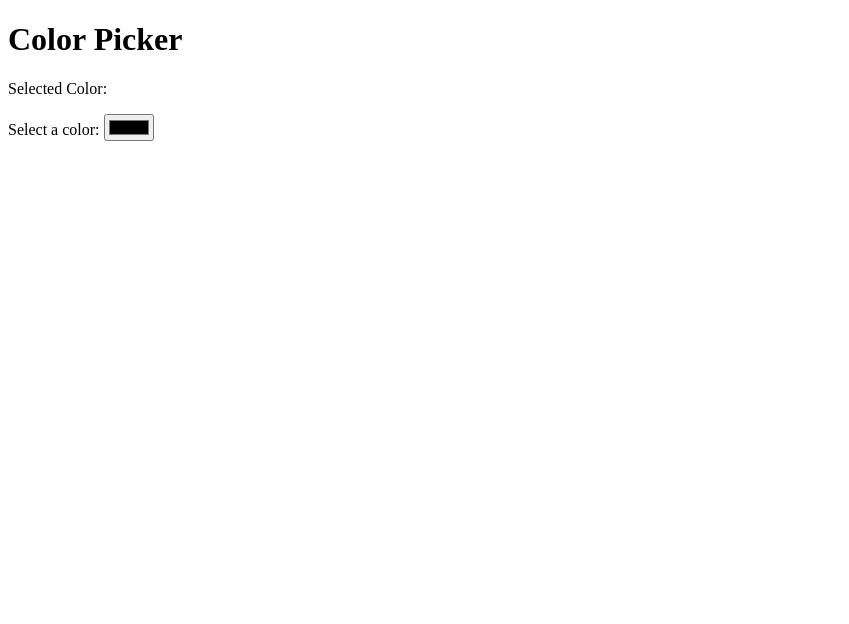
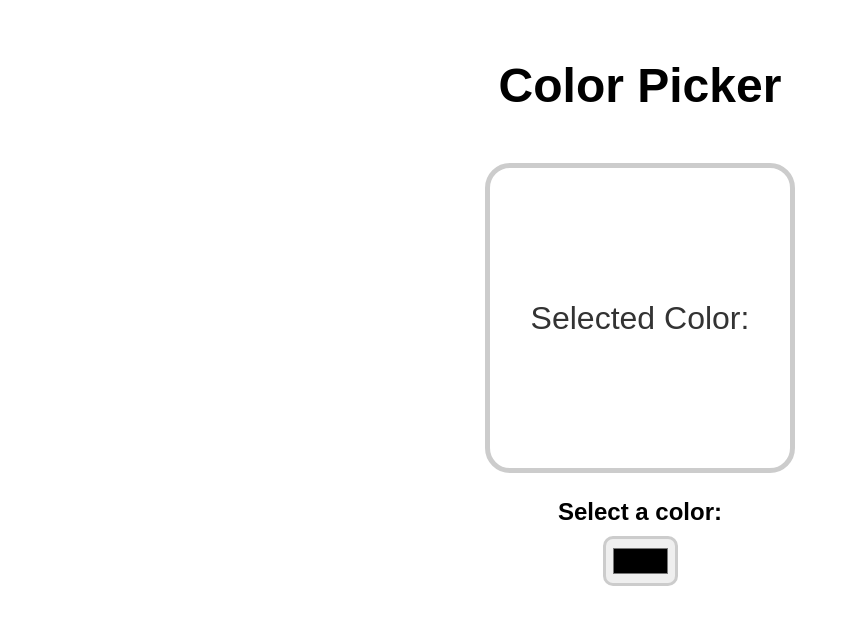
Before and after one commit to NajeebSultan/my-react-app, a React (Vite) app in the folder my-react-app/: page / in a window 1280 px wide. Shown: the top 624 px of the page, without its empty margins (0-849 px from the left). Built offline with nearby package versions, Linux system fonts and the light colour scheme.

Commit message:
Styling is done of color picker proram

```diff
--- a/my-react-app/src/index.css
+++ b/my-react-app/src/index.css
@@ -1,27 +1,46 @@
-.counter-container{
-  text-align: center;
+body{
   font-family: Arial, Helvetica, sans-serif;
 
 }
-.count-display{
-  font-size: 10em;
-  margin-top: 0;
-  margin-bottom: 50px;
+.color-picker-container{
+  display: flex;
+  flex-direction: column;
+  align-items: center;
 
-}
-.counter-button{
-  width: 150px;
-  height: 50px;
+ }
+ h1{
+  margin: 50px;
+  font-size: 3rem;
+
+ }
+ .color-display{
+  width: 300px;
+  height: 300px;
+  display: flex;
+  justify-content: center;
+  align-items: center;
+  border: 5px solid hsl(0 , 0%, 80%);
+  border-radius: 25px;
+  margin-bottom: 25px;
+  transition: 0.25s ease;
+
+ }
+ .color-display p{
+  color: hsl(0, 0%, 20%);
+  font-size: 2rem;
+  text-align: center;
+
+ }
+ label{
   font-size: 1.5rem;
   font-weight: bold;
-  margin: 0px 5px;
-  background-color: hsl(197 , 100% ,58%);
-  color: white;
-  border: none;
-  border-radius: 5px;
-  cursor: pointer;
+  margin-bottom: 10px;
+ }
+ input[type="color"]{
+  width: 75px;
+  height: 50px;
+  padding: 5px;
+  border-radius: 10px;
+  border: 3px solid hsl(0, 0%, 80%);
 
-}
-.counter-button:hover{
-  background-color:hsl(197 , 100% ,48%) ;
-}
+ }
```
